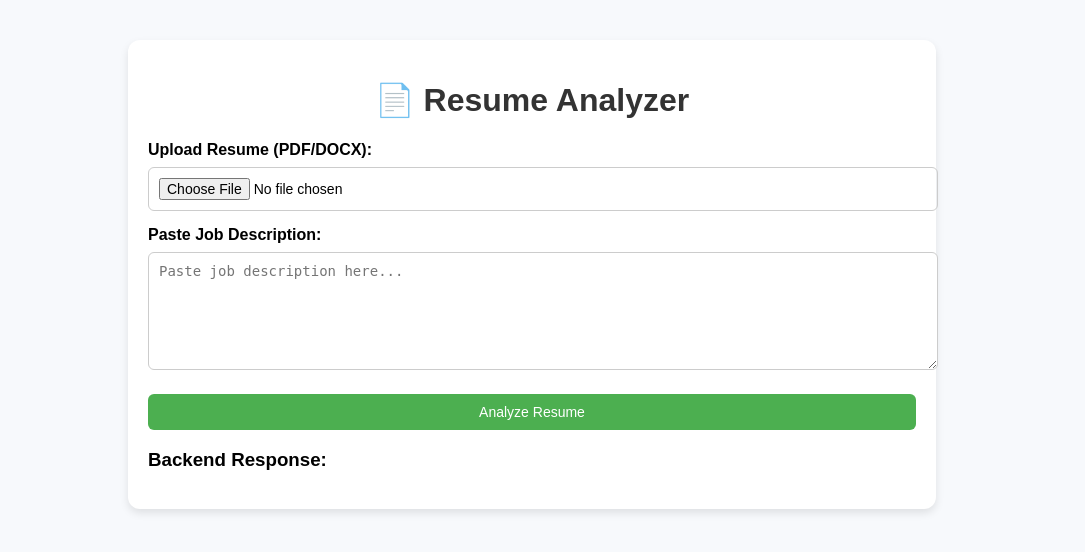
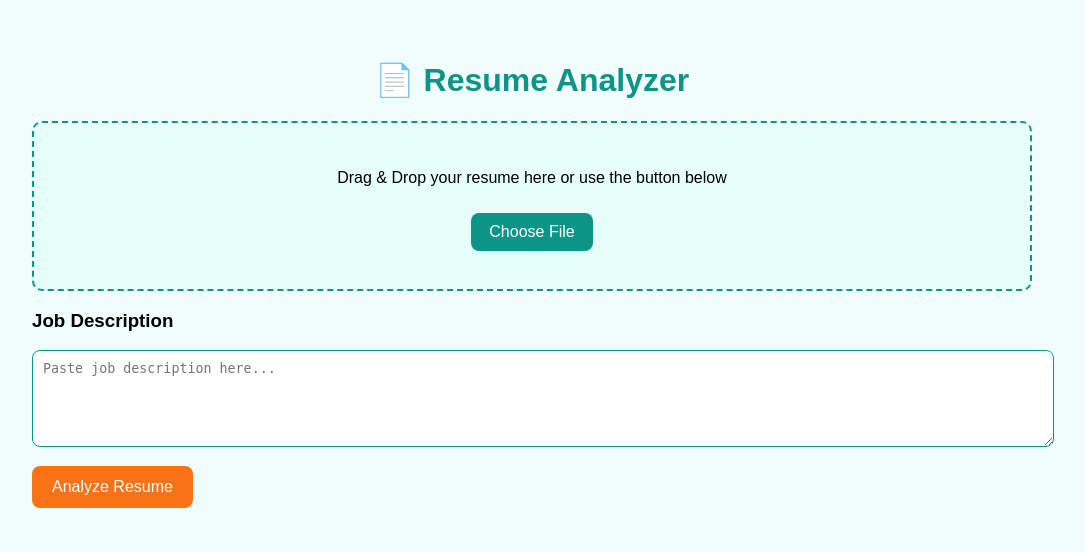
Before and after one commit to kamyasinghal/resume-analyzer, a Flask app: page / in a window 1280 px wide. Shown: the top 552 px of the page, without its empty margins (108-1193 px from the left). Run offline with Flask 3, Linux system fonts and the light colour scheme.

Commit message:
Frontend Edited and Finalized

```diff
--- a/backend/app.py
+++ b/backend/app.py
@@ -14,10 +14,12 @@ ALLOWED_EXTENSIONS = {'pdf', 'docx'}
 def allowed_file(filename):
     return '.' in filename and filename.rsplit('.', 1)[1].lower() in ALLOWED_EXTENSIONS
 
-@app.route('/')
+# Render homepage
+@app.route('/', methods=['GET'])
 def home():
-    return render_template('index.html')
+    return render_template('index.html')  # <- Flask loads from templates/
 
+# /analyze POST route (keep your existing code)
 @app.route('/analyze', methods=['POST'])
 def analyze_resume():
     file = request.files.get('resume')
@@ -26,19 +28,23 @@ def analyze_resume():
     if not file and not job_description:
         return jsonify({'error': 'No resume or job description provided'}), 400
 
-    if file and not allowed_file(file.filename):
-        return jsonify({'error': 'File type not allowed. Upload PDF or DOCX only.'}), 400
-
-    if file:
+    filename = None
+    if file and allowed_file(file.filename):
         safe_filename = secure_filename(file.filename)
-        file.save(os.path.join(UPLOAD_FOLDER, safe_filename))
+        filename = os.path.join(UPLOAD_FOLDER, safe_filename)
+        file.save(filename)
 
     analysis = {
         'filename': file.filename if file else None,
-        'skills': ['Python', 'Flask', 'HTML/CSS'],
+        'skills': ['Python', 'Flask', 'HTML/CSS', 'JavaScript', 'SQL'],
         'experience': '2 years',
         'education': 'B.Tech CSE',
-        'job_description_received': job_description
+        'job_description_received': job_description if job_description else None,
+        'overall_score': 85,
+        'experience_summary': "Worked as Software Developer at XYZ Corp.",
+        'format_analysis': "Well-structured sections, clear headings.",
+        'keywords': "Contains industry keywords: Python, Flask, SQL",
+        'suggestions': "Add more projects, highlight certifications."
     }
 
     return jsonify(analysis)
--- a/backend/static/script.js
+++ b/backend/static/script.js
@@ -1,35 +1,112 @@
-document.getElementById("resumeForm").addEventListener("submit", analyzeResume);
-
-async function analyzeResume(event) {
-    event.preventDefault(); // MUST prevent default form submission
-
-    const resumeFile = document.getElementById("resumeUpload").files[0];
-    const jobDescription = document.getElementById("jobDescription").value;
-
-    const formData = new FormData();
-    if (resumeFile) formData.append("resume", resumeFile);
-    if (jobDescription) formData.append("job_description", jobDescription);
-
-    const outputDiv = document.getElementById("output");
+const uploadArea = document.getElementById("uploadArea");
+const resumeUpload = document.getElementById("resumeUpload");
+const uploadBtn = document.getElementById("uploadBtn");
+const fileNameSpan = document.getElementById("fileName");
 const analyzeBtn = document.getElementById("analyzeBtn");
 
-    // Loading state
+// Upload button
+uploadBtn.addEventListener("click", () => resumeUpload.click());
+
+// Drag & Drop
+uploadArea.addEventListener("dragover", (e) => {
+  e.preventDefault();
+  uploadArea.style.backgroundColor = "#CFFCF1";
+});
+uploadArea.addEventListener("dragleave", (e) => {
+  e.preventDefault();
+  uploadArea.style.backgroundColor = "#E6FFFA";
+});
+uploadArea.addEventListener("drop", (e) => {
+  e.preventDefault();
+  uploadArea.style.backgroundColor = "#E6FFFA";
+  const files = e.dataTransfer.files;
+  if (files.length) {
+    resumeUpload.files = files;
+    fileNameSpan.textContent = files[0].name;
+  }
+});
+
+// Show file name
+resumeUpload.addEventListener("change", () => {
+  if (resumeUpload.files.length)
+    fileNameSpan.textContent = resumeUpload.files[0].name;
+});
+
+// Analyze Resume
+analyzeBtn.addEventListener("click", async () => {
+  const file = resumeUpload.files[0];
+  const jobDesc = document.getElementById("jobDescription").value;
+  const formData = new FormData();
+  if (file) formData.append("resume", file);
+  if (jobDesc) formData.append("job_description", jobDesc);
+
   analyzeBtn.disabled = true;
   analyzeBtn.innerText = "Analyzing...";
-    outputDiv.innerText = "Processing...";
 
   try {
-        const response = await fetch("http://127.0.0.1:5000/analyze", {
-            method: "POST",
-            body: formData
+    const res = await fetch("/analyze", { method: "POST", body: formData });
+    const data = await res.json();
+
+    document.getElementById("skills").innerText = data.skills.join(", ");
+    document.getElementById("experience").innerText = data.experience;
+    document.getElementById("education").innerText = data.education;
+    document.getElementById("dashboard").style.display = "block";
+
+    // Animate ATS Score
+    const ctx1 = document.getElementById("overallScoreChart").getContext("2d");
+    let score = 0;
+    const targetScore = 80; // mock ATS % for now
+    const scoreText = document.getElementById("scoreText");
+
+    const chart = new Chart(ctx1, {
+      type: "doughnut",
+      data: {
+        labels: ["Score", "Remaining"],
+        datasets: [{
+          data: [0, 100],
+          backgroundColor: ["#0D9488", "#F0FDFA"],
+          borderWidth: 0
+        }]
+      },
+      options: {
+        cutout: "75%",
+        responsive: true,
+        maintainAspectRatio: false,
+        plugins: { legend: { display: false } }
+      }
     });
-        const data = await response.json();
-        outputDiv.innerText = JSON.stringify(data, null, 2);
+
+    const interval = setInterval(() => {
+      if (score >= targetScore) clearInterval(interval);
+      else score++;
+      chart.data.datasets[0].data = [score, 100 - score];
+      chart.update();
+      scoreText.innerText = `${score}%`;
+    }, 20);
+
+    // Skills chart
+    const ctx2 = document.getElementById("skillsChart").getContext("2d");
+    new Chart(ctx2, {
+      type: "doughnut",
+      data: {
+        labels: ["Python", "Flask", "HTML/CSS"],
+        datasets: [{
+          data: [5, 3, 2],
+          backgroundColor: ["#0D9488", "#F97316", "#06B6D4"],
+          borderWidth: 0
+        }]
+      },
+      options: {
+        responsive: true,
+        maintainAspectRatio: true,
+        plugins: { legend: { position: "bottom" } }
+      }
+    });
+
   } catch (err) {
     console.error(err);
-        outputDiv.innerText = `Error: ${err.message}`;
   } finally {
     analyzeBtn.disabled = false;
     analyzeBtn.innerText = "Analyze Resume";
   }
-}
+});
--- a/backend/static/style.css
+++ b/backend/static/style.css
@@ -1,47 +1,134 @@
 body {
   font-family: Arial, sans-serif;
-  background: #f7f9fc;
+  background-color: #F0FDFA;
   margin: 0;
   padding: 0;
 }
 
 .container {
-  width: 60%;
-  margin: 40px auto;
-  background: #fff;
+  max-width: 1000px;
+  margin: 20px auto;
   padding: 20px;
-  border-radius: 12px;
-  box-shadow: 0 4px 8px rgba(0,0,0,0.1);
 }
 
 h1 {
   text-align: center;
-  color: #333;
+  color: #0D9488;
 }
 
-label {
-  display: block;
-  margin-top: 15px;
-  font-weight: bold;
+/* Upload Area */
+.upload-area {
+  border: 2px dashed #0D9488;
+  border-radius: 10px;
+  padding: 30px;
+  text-align: center;
+  margin-bottom: 15px;
+  background-color: #E6FFFA;
+  transition: background 0.3s;
 }
 
-input, textarea, button {
-  width: 100%;
-  padding: 10px;
-  margin-top: 8px;
-  border-radius: 6px;
-  border: 1px solid #ccc;
-  font-size: 14px;
+.upload-area:hover {
+  background-color: #CFFCF1;
 }
 
-button {
-  background: #4CAF50;
+#resumeUpload {
+  display: none;
+}
+
+#uploadBtn {
+  margin-top: 10px;
+  background-color: #0D9488;
   color: white;
   border: none;
+  padding: 10px 18px;
+  border-radius: 8px;
   cursor: pointer;
-  margin-top: 20px;
 }
 
-button:hover {
-  background: #45a049;
+#uploadBtn:hover {
+  background-color: #0B7F74;
 }
+
+/* File name display */
+#fileName {
+  display: block;
+  margin-top: 8px;
+  font-weight: bold;
+  color: #0D9488;
+  text-align: center;
+  word-break: break-all;
+}
+
+/* Textarea */
+textarea {
+  width: 100%;
+  margin-bottom: 15px;
+  padding: 10px;
+  border-radius: 8px;
+  border: 1px solid #0D9488;
+}
+
+/* Button */
+button {
+  background-color: #F97316;
+  color: white;
+  border: none;
+  padding: 12px 20px;
+  font-size: 16px;
+  border-radius: 8px;
+  cursor: pointer;
+}
+
+button:disabled {
+  opacity: 0.6;
+  cursor: not-allowed;
+}
+
+/* Dashboard */
+.dashboard {
+  margin-top: 30px;
+}
+
+/* ATS Circle */
+.ats-container {
+  position: relative;
+  width: 150px;
+  height: 150px;
+  margin: 0 auto 20px;
+}
+
+#scoreText {
+  position: absolute;
+  top: 50%;
+  left: 50%;
+  transform: translate(-50%, -50%);
+  font-size: 22px;
+  font-weight: bold;
+  color: #0D9488;
+}
+
+/* Cards */
+.cards {
+  display: flex;
+  gap: 20px;
+  flex-wrap: wrap;
+  justify-content: center;
+}
+
+.card {
+  background-color: white;
+  border: 2px solid #0D9488;
+  border-radius: 10px;
+  padding: 20px;
+  flex: 1;
+  min-width: 200px;
+  box-shadow: 0 2px 8px rgba(0, 0, 0, 0.05);
+}
+
+/* Make Skills Breakdown chart slightly larger, matching ATS size */
+#skillsChart {
+  display: block;
+  margin: 0 auto 20px auto;
+  max-width: 180px !important;
+  max-height: 180px !important;
+}
--- a/backend/templates/index.html
+++ b/backend/templates/index.html
@@ -3,46 +3,85 @@
 <head>
   <meta charset="UTF-8">
   <meta name="viewport" content="width=device-width, initial-scale=1.0">
-  <title>Resume Analyzer</title>
+  <title>Resume Analyzer Dashboard</title>
   <link rel="stylesheet" href="{{ url_for('static', filename='style.css') }}">
-
+  <script src="https://cdn.jsdelivr.net/npm/chart.js"></script>
 </head>
 <body>
   <div class="container">
     <h1>📄 Resume Analyzer</h1>
 
-    <!-- Wrap in a form -->
-    <form id="resumeForm" enctype="multipart/form-data">
-      <!-- Resume Upload -->
-      <label for="resumeUpload">Upload Resume (PDF/DOCX):</label>
+    <!-- Upload Area -->
+    <div id="uploadArea" class="upload-area">
+      <p>Drag & Drop your resume here or use the button below</p>
       <input type="file" id="resumeUpload" accept=".pdf,.docx">
+      <button id="uploadBtn">Choose File</button>
+      <span id="fileName"></span>
+    </div>
 
-      <!-- Job Description -->
-      <label for="jobDescription">Paste Job Description:</label>
-      <textarea id="jobDescription" rows="6" placeholder="Paste job description here..."></textarea>
+    <!-- Job Description -->
+    <h3>Job Description</h3>
+    <textarea id="jobDescription" rows="5" placeholder="Paste job description here..."></textarea>
 
-      <!-- Analyze Button -->
-      <button type="submit" id="analyzeBtn">Analyze Resume</button>
-    </form>
+    <!-- Analyze Button -->
+    <button id="analyzeBtn">Analyze Resume</button>
 
-    <!-- Backend Response -->
-    <h3>Backend Response:</h3>
-    <pre id="output"></pre>
+    <!-- Dashboard Section -->
+    <div id="dashboard" style="display:none;">
+      <h2>ATS Score</h2>
+      <div class="ats-container">
+        <canvas id="overallScoreChart" width="150" height="150"></canvas>
+        <div id="scoreText">0%</div>
+      </div>
 
-    <!-- Results Section -->
-    <div id="results" style="display:none;">
-      <h2>Analysis Results</h2>
-      <p id="score"></p>
-      <div>
-        <canvas id="chart" width="400" height="200"></canvas>
+      <div class="cards">
+        <div class="card">
+          <h3>Skills Detected</h3>
+          <p id="skills">Python, Flask, HTML/CSS</p>
+        </div>
+        <div class="card">
+          <h3>Experience</h3>
+          <p id="experience">2 years</p>
+        </div>
+        <div class="card">
+          <h3>Education</h3>
+          <p id="education">B.Tech CSE</p>
+        </div>
       </div>
-      <div id="feedback"></div>
+
+      <h3>Strengths & Weaknesses</h3>
+      <div class="cards">
+        <div class="card">
+          <h4>Strengths</h4>
+          <ul>
+            <li>Clear structure</li>
+            <li>Technical skills highlighted</li>
+          </ul>
+        </div>
+        <div class="card">
+          <h4>Weaknesses</h4>
+          <ul>
+            <li>Missing ATS keywords</li>
+            <li>Formatting inconsistent</li>
+          </ul>
+        </div>
+      </div>
+
+      <h3>Skills Breakdown</h3>
+      <canvas id="skillsChart" width="350" height="150"></canvas>
+
+      <h3>Suggestions</h3>
+      <ul id="suggestions">
+        <li>Add more keywords related to job description</li>
+        <li>Highlight leadership experiences</li>
+        <li>Ensure consistent font styles</li>
+      </ul>
+
+      <h3>AI Insights (Coming Soon)</h3>
+      <p>Gemini integration placeholder for content quality, tone, and recommendations.</p>
     </div>
   </div>
 
-
-<script src="https://cdn.jsdelivr.net/npm/chart.js"></script>
-<script src="{{ url_for('static', filename='script.js') }}"></script>
-
+  <script src="{{ url_for('static', filename='script.js') }}"></script>
 </body>
 </html>
```
Lines whose indentation alone changed are shown as unchanged.
